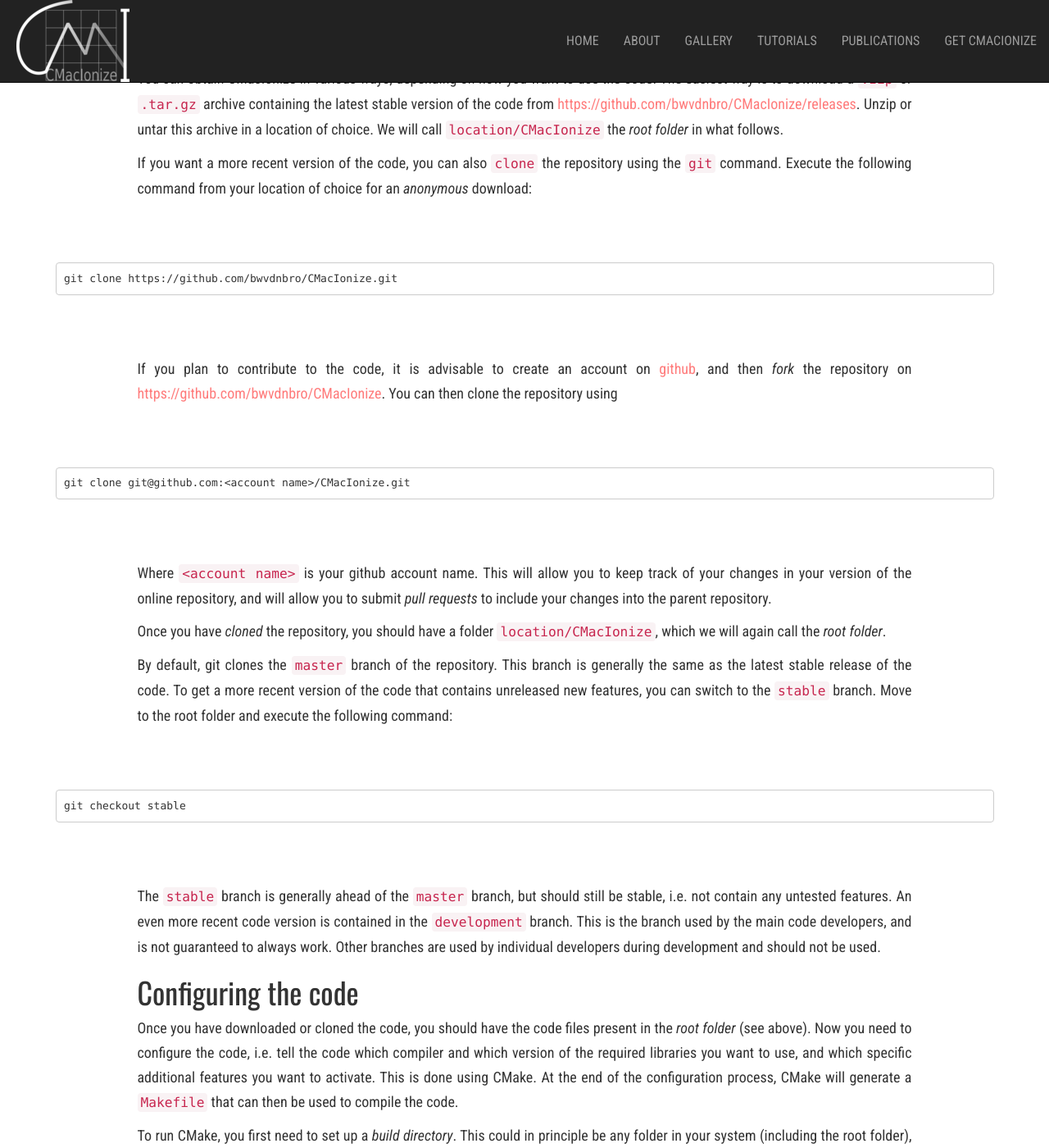
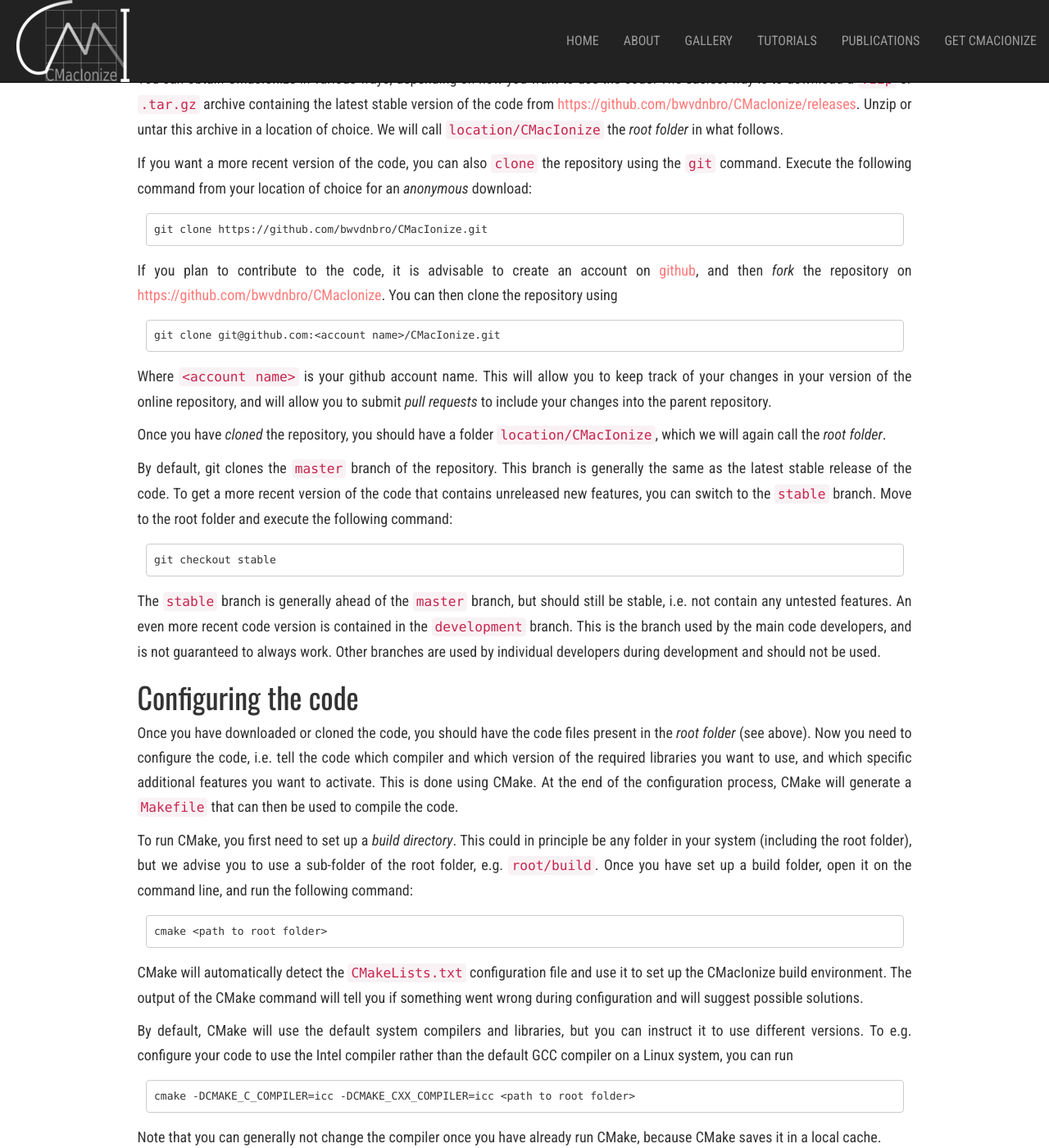
Before and after one commit to bwvdnbro/CMacIonize, a Jekyll site: the page built from _tutorials/2019-01-11-getting-started-with-cmacionize.md, in a window 1280 px wide and 1400 px high, scrolled down 1019 px. Shown: the whole window at 82% size. Built offline with Jekyll 4.4.1, drawn with Linux system fonts in a browser that asks for light colours; nearby versions of some CDN libraries.

Commit message:
Changed ridiculous margins for inline code blocks.

```diff
--- a/css/style.scss
+++ b/css/style.scss
@@ -290,7 +290,7 @@ aside {
 }
 
 pre {
-    margin: 75px -100px;
+    margin: 15px 10px;
 }
 
 
```
